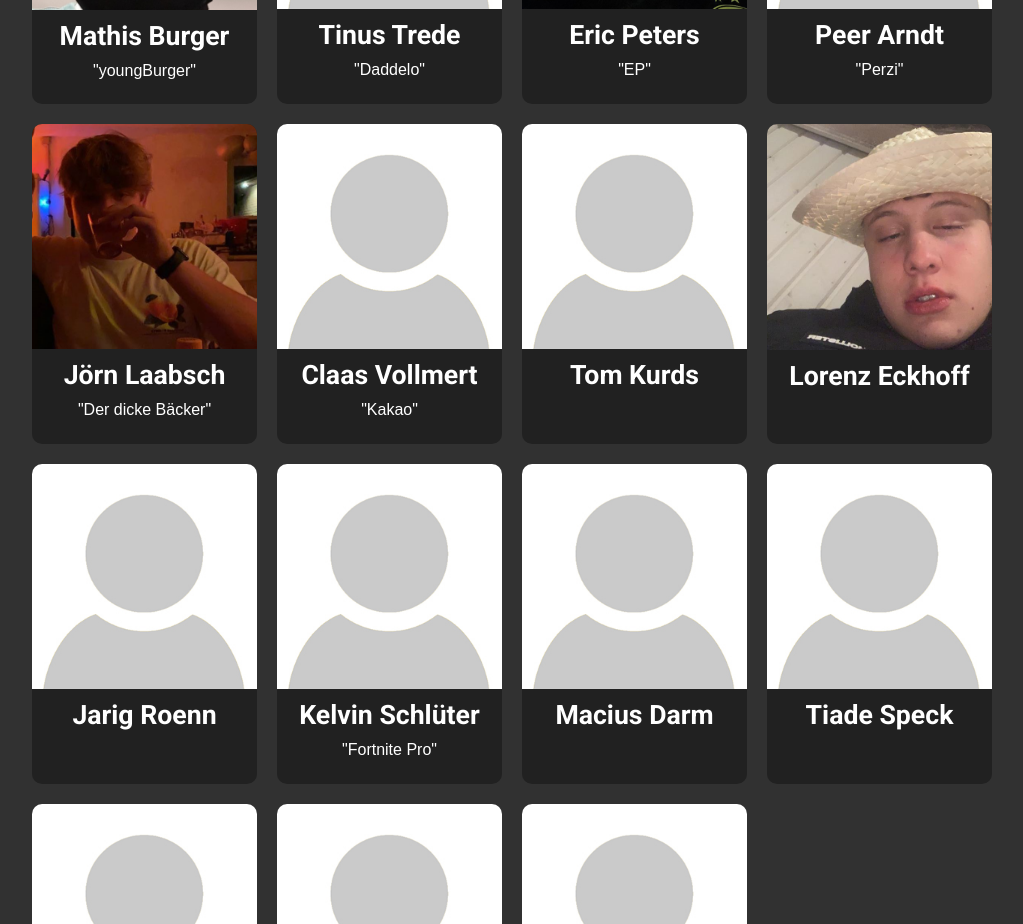
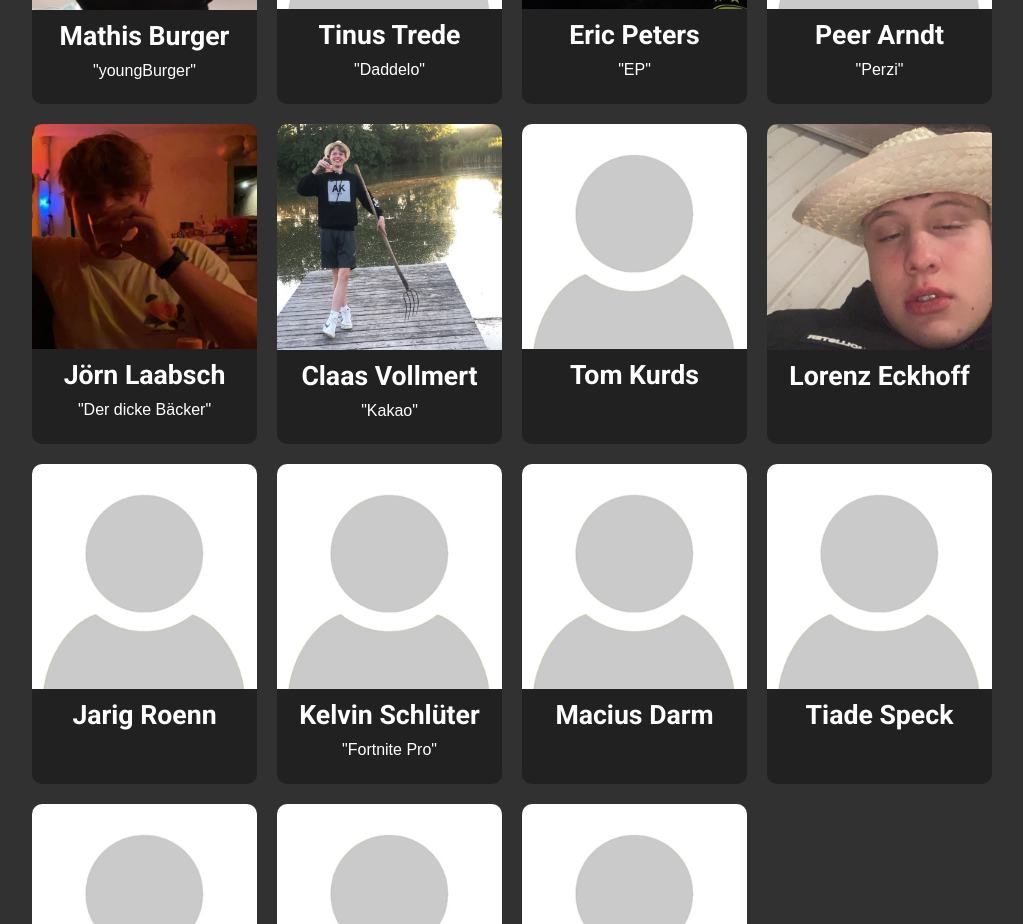
Before and after one commit to MathisBurger/wuelstephan-web, a Next.js app: page / in a window 1280 px wide. Shown: the part 1600-2524 px from the top of the page, without its empty margins (96-1119 px from the left). Built offline with nearby package versions, Linux system fonts and the light colour scheme.

Commit message:
[TASK] added some more profile pictures

```diff
--- a/components/MemberComponent.tsx
+++ b/components/MemberComponent.tsx
@@ -31,7 +31,7 @@ const MemberComponent = ()  => {
             nickname: 'Der dicke Bäcker'
         },
         {
-            imgUrl: '/member/default.jpg',
+            imgUrl: '/member/claas-vollmert.png',
             name: 'Claas Vollmert',
             nickname: 'Kakao'
         },
```
Also changed, not shown: public/member/claas-vollmert.png (added).
